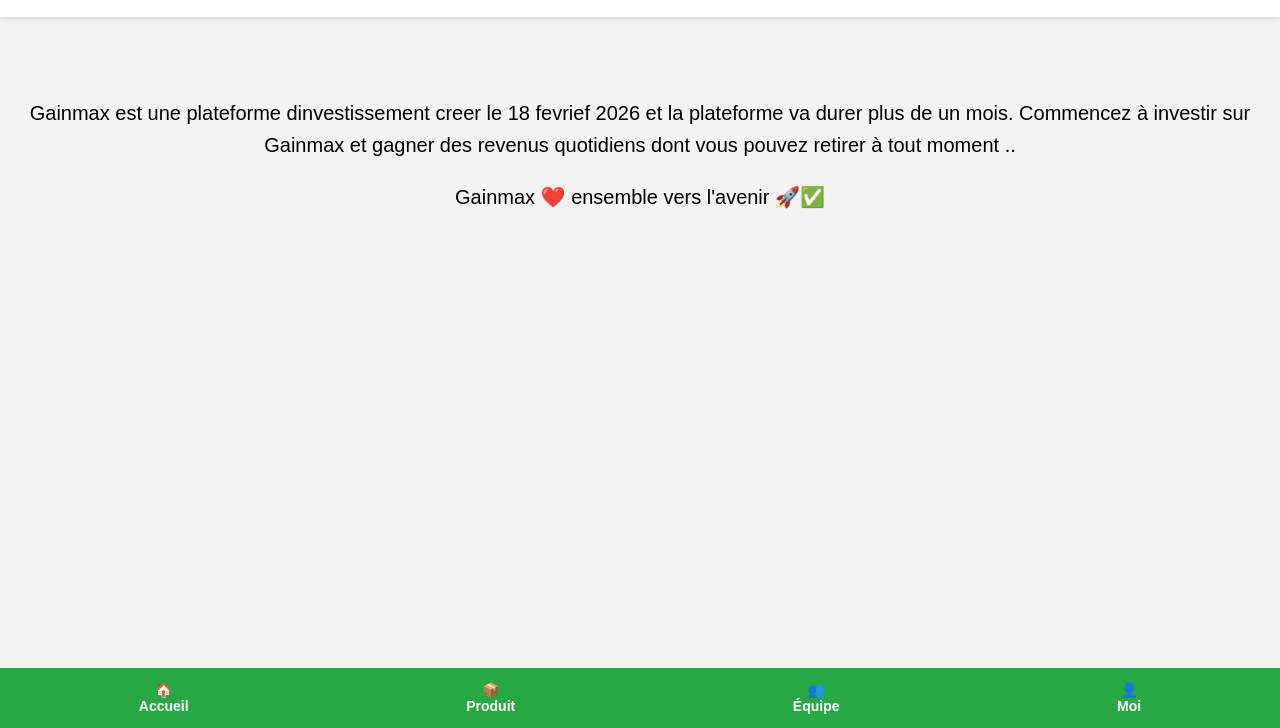
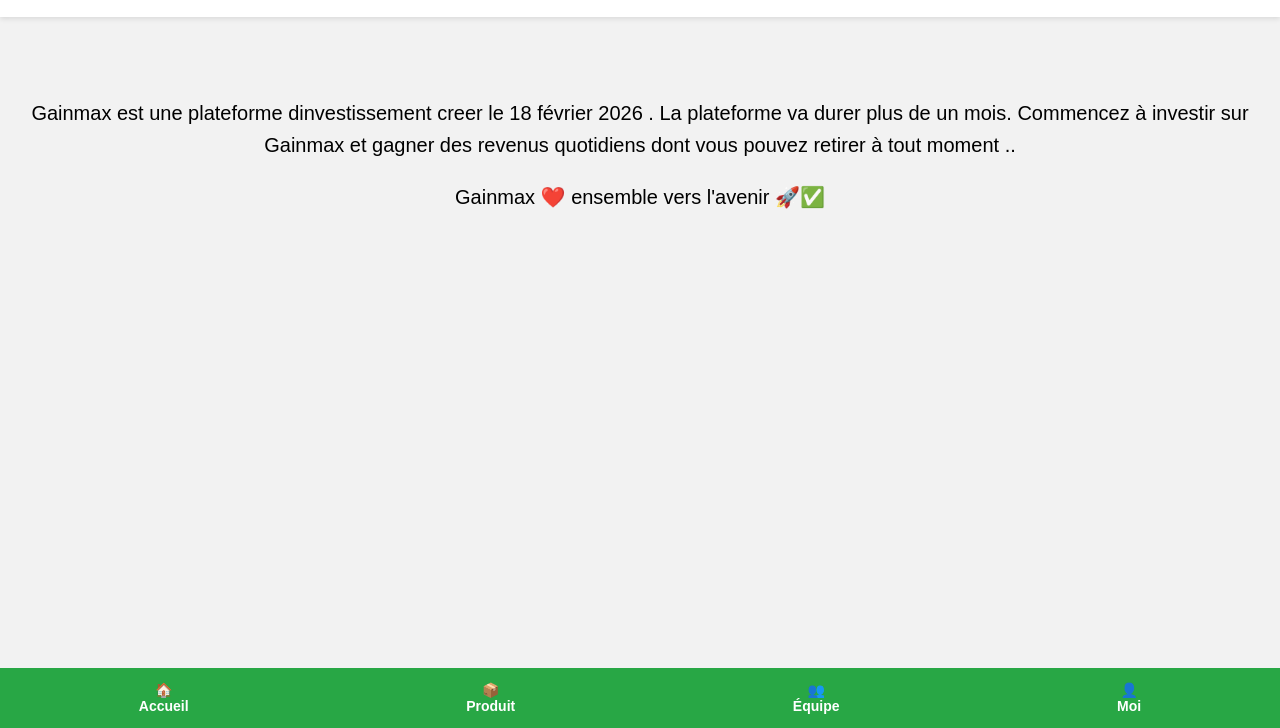
Before and after one commit to gainmaxvisuel/Gainmaxvisuel, a plain HTML site: page accueil.html in a window 1280 px wide. Shown: the part 72-800 px from the top of the page. Drawn offline with nearby package versions, Linux system fonts and the light colour scheme.

Commit message:
Update accueil.html

```diff
--- a/accueil.html
+++ b/accueil.html
@@ -56,7 +56,8 @@
 </header>
 
 <main>
-  <p>Gainmax est une plateforme dinvestissement creer le 18 fevrief 2026 et la plateforme va durer plus de un mois.
+  <p>Gainmax est une plateforme dinvestissement creer le 18 février 2026 .
+   La plateforme va durer plus de un mois.
     Commencez à investir sur Gainmax et gagner des revenus quotidiens dont vous pouvez retirer à tout moment .. </p>
   <p>Gainmax ❤️ ensemble vers l'avenir 🚀✅</p>
 </main>
```
